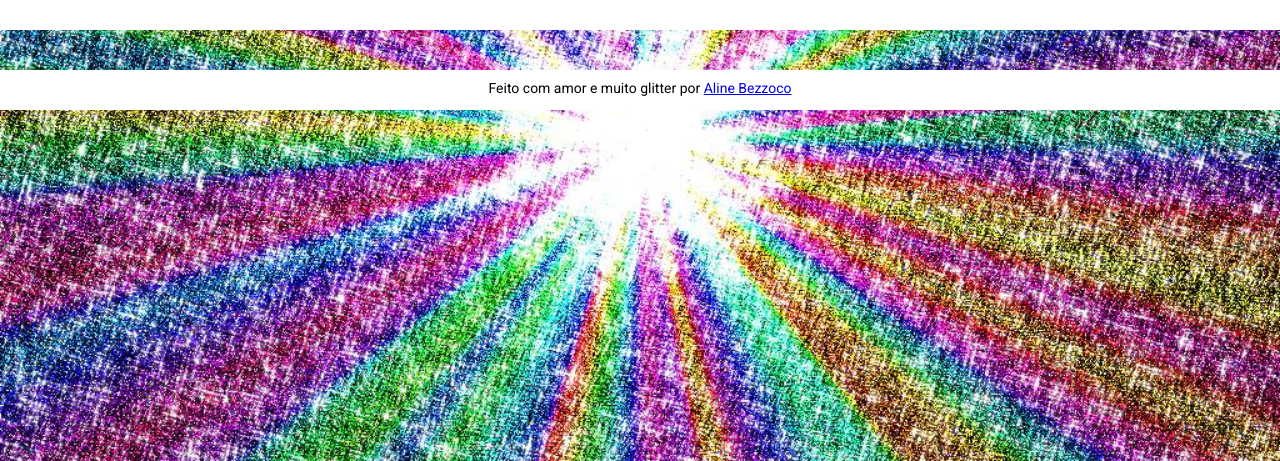
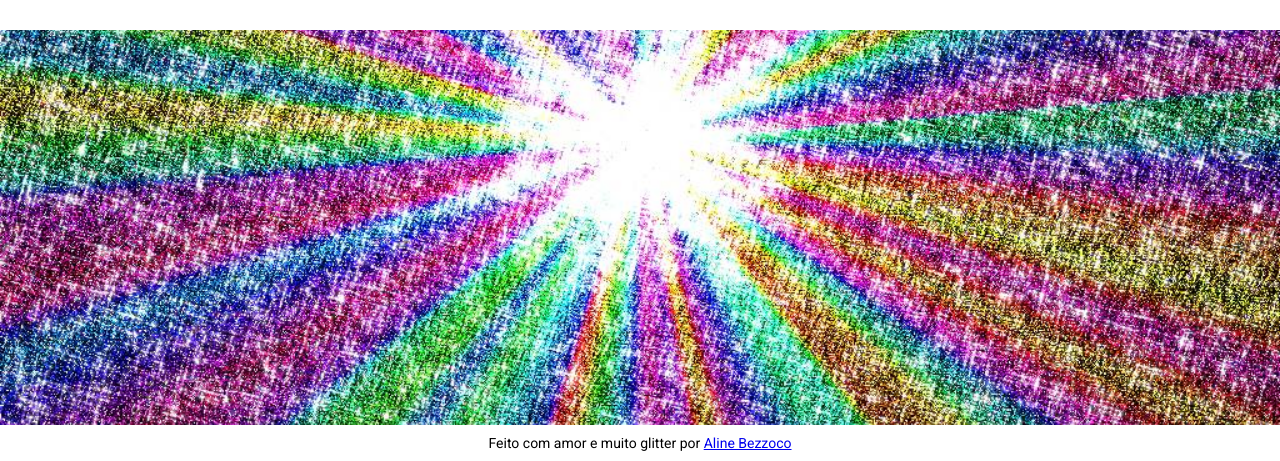
Before and after one commit to alinebezzoco/agenda-bloco-carnaval-rj, a Vue app: page / in a window 1280 px wide. Shown: the part 339-800 px from the top of the page. Built offline with nearby package versions, Linux system fonts and the light colour scheme; no server answers; a web font is replaced by a local one.

Commit message:
chore: break line indent and footer position

```diff
--- a/src/App.vue
+++ b/src/App.vue
@@ -23,6 +23,7 @@ export default defineComponent({
   },
 });
 </script>
+
 <style scoped>
 section {
   display: flex;
--- a/src/components/Footer.vue
+++ b/src/components/Footer.vue
@@ -19,13 +19,11 @@ export default defineComponent({
 footer {
   background-color: white;
   padding: 10px 0;
-    font-family: 'Roboto', sans-serif;
+  font-family: "Roboto", sans-serif;
   text-align: center;
   font-size: 14px;
+  position: fixed;
   bottom: 0;
-    position: relative;
   width: 100%;
-    height: 20px;
-    top: auto;
 }
 </style>
--- a/src/components/Header.vue
+++ b/src/components/Header.vue
@@ -14,10 +14,13 @@ export default defineComponent({
   name: "Header",
 });
 </script>
+
 <style scoped>
 header {
   background-color: #fff;
   padding: 20px 0;
+  position: sticky;
+  top: 0;
 }
 
 h1 {
--- a/src/components/Select.vue
+++ b/src/components/Select.vue
@@ -68,6 +68,7 @@ export default defineComponent({
   },
 });
 </script>
+
 <style scoped>
 label {
   display: block;
```
Lines whose indentation alone changed are shown as unchanged.
